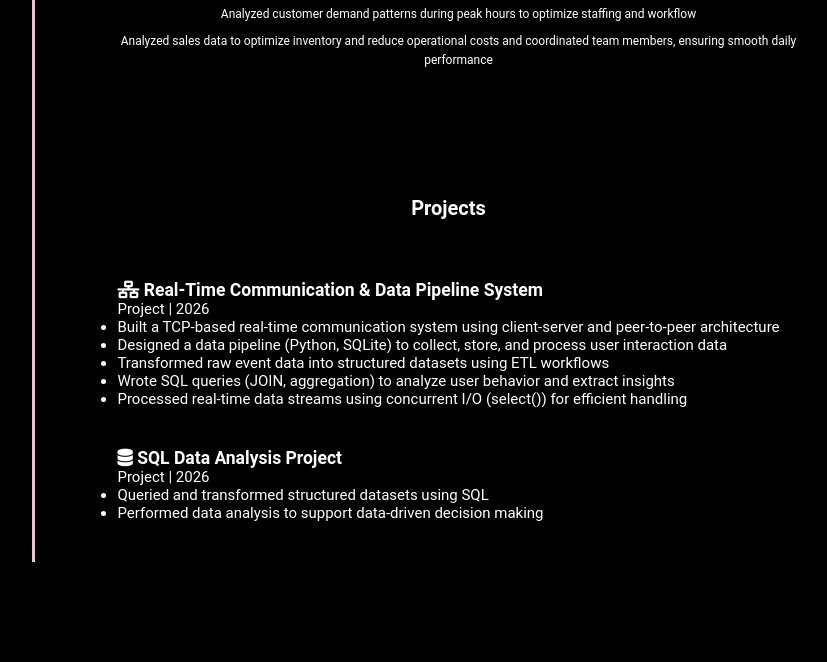
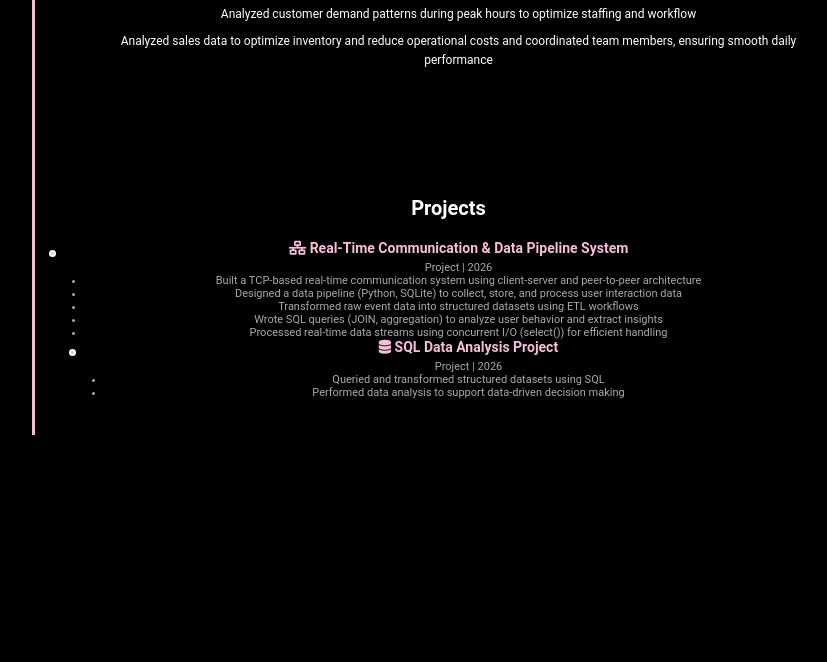
Before and after one commit to bayen0102/mywebsite, a Flask app: page /experience in a window 1280 px wide. Shown: the part 622-1284 px from the top of the page, without its empty margins (208-1035 px from the left). After the commit the page ends 1057 px from the top, so only its background shows below. Run offline with Flask 3, Linux system fonts and the light colour scheme.

Commit message:
Update experience.html

```diff
--- a/templates/experience.html
+++ b/templates/experience.html
@@ -44,8 +44,8 @@
         </div>
         <!-- PROJECT SECTION -->
 <h1 class="page-title" style="margin-top: 80px;">Projects</h1>
-<div class="project-section">
-    <div class="project-card">
+<div class="timeline-item visable">
+    <div class="timeline-content">
         <h3><i class="fas fa-network-wired"></i> Real-Time Communication & Data Pipeline System</h3>
         <span>Project | 2026</span>
         <ul>
@@ -56,7 +56,8 @@
             <li>Processed real-time data streams using concurrent I/O (select()) for efficient handling</li>
         </ul>
     </div>
-    <div class="project-card">
+   <div class="timeline-item visable">
+    <div class="timeline-content">
         <h3><i class="fas fa-database"></i> SQL Data Analysis Project</h3>
         <span>Project | 2026</span>
         <ul>
```
